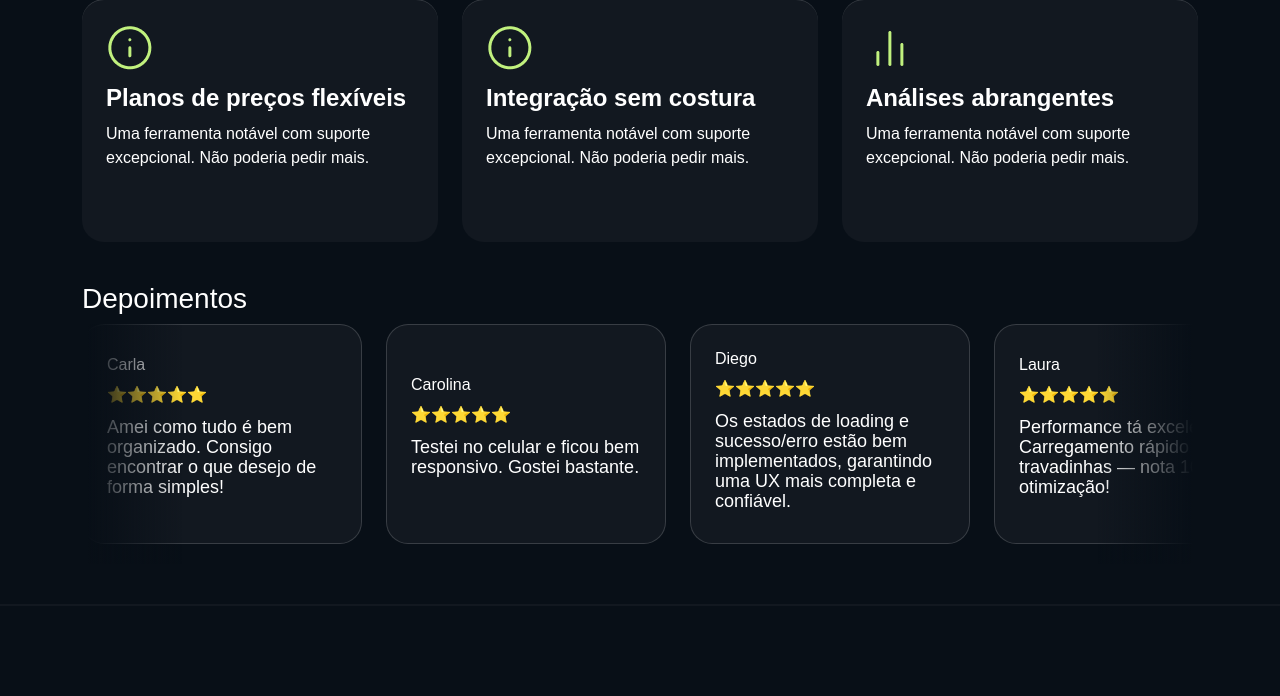
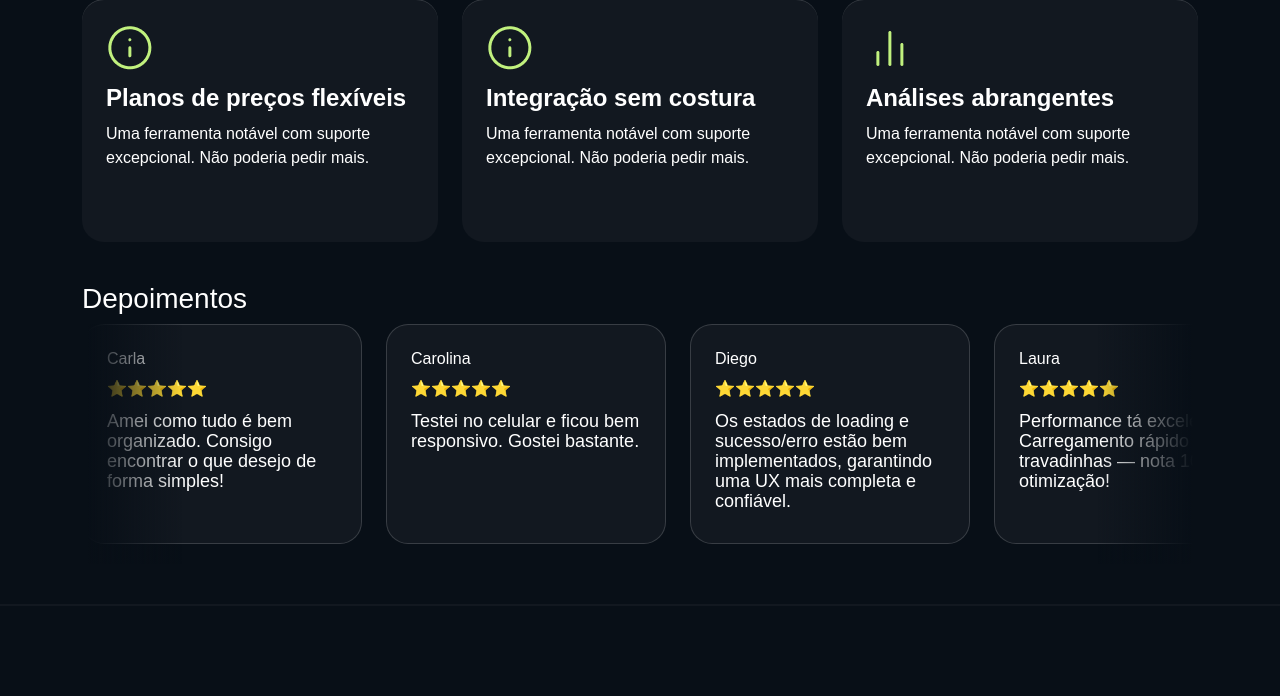
Before and after one commit to srjesuino/Movefit-ProjetoTecnico, a PHP site: page / in a window 1280 px wide. Shown: the part 1517-2213 px from the top of the page. Run offline with PHP 8.4, Linux system fonts and the light colour scheme; data comes from the database, SQL or seed files in the repository.

Commit message:
Update main.css

```diff
--- a/movefit/assets/css/main.css
+++ b/movefit/assets/css/main.css
@@ -187,7 +187,7 @@ body {
     margin-bottom: 20px;
     width: 280px !important;
     height: 220px !important;
-    align-content: center;
+    align-content: flex-start;
 }
 
 /* Título de cada depoimento */
```
